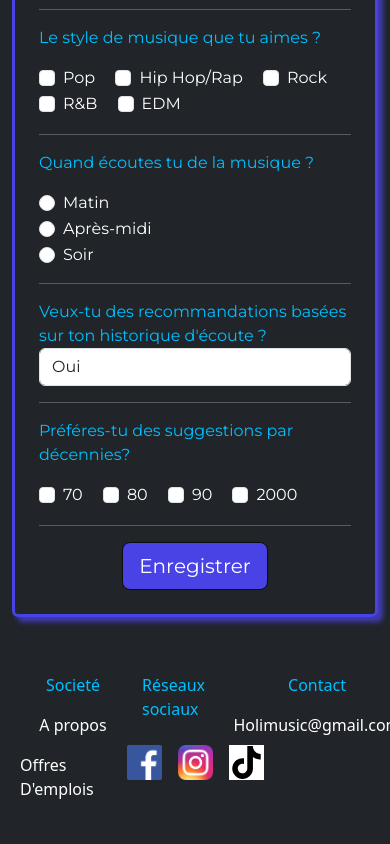
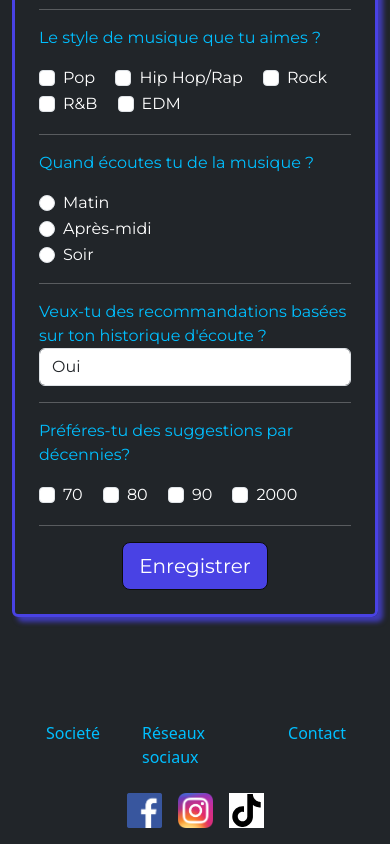
Before and after one commit to Swennyx/Holi-Music, a plain HTML site: page aude.html in a window 390 px wide. Shown: the part 897-1741 px from the top of the page. Drawn offline with nearby package versions, Linux system fonts and the light colour scheme; a web font is replaced by a local one.

Commit message:
footer responsive fix

```diff
--- a/aude.html
+++ b/aude.html
@@ -184,13 +184,13 @@
         </div>
       </div>
 
-      <!-- Footer bootstrap responsive -->
-     <footer>
-        <div class="container-fluid d-flex bg-dark">
+       <!-- Footer bootstrap responsive -->
+       <footer>
+        <div class="container-fluid d-flex bg-dark mt-5">
             <div class="col-4 col-lg-3 p-2">
                <p class=" d-flex justify-content-center blue">Societé</p>
-               <p class=" d-flex justify-content-center">A propos</p>
-               <p class=" d-flex justify-content-center">Offres D'emplois</p>
+               <p class=" d-flex justify-content-center d-none d-sm-block text-center">A propos</p>
+               <p class=" d-flex justify-content-center d-none d-sm-block text-center">Offres D'emplois</p>
             </div>
             <div class="col-4 col-lg-6 p-2">
                 <p class=" d-flex justify-content-center blue">Réseaux sociaux</p>
@@ -202,7 +202,7 @@
              </div>
             <div class="col-4 col-lg-3 p-2">
                 <p class=" d-flex justify-content-center blue">Contact</p>
-                <p class=" d-flex justify-content-center">Holimusic@gmail.com</p>
+                <p class=" d-flex justify-content-center d-none d-sm-block text-center">Holimusic@gmail.com</p>
             </div>
         </div>
      </footer>
```
Also changed, not shown: Priya.html (+5 -4 lines), index.html (+3 -3 lines).
